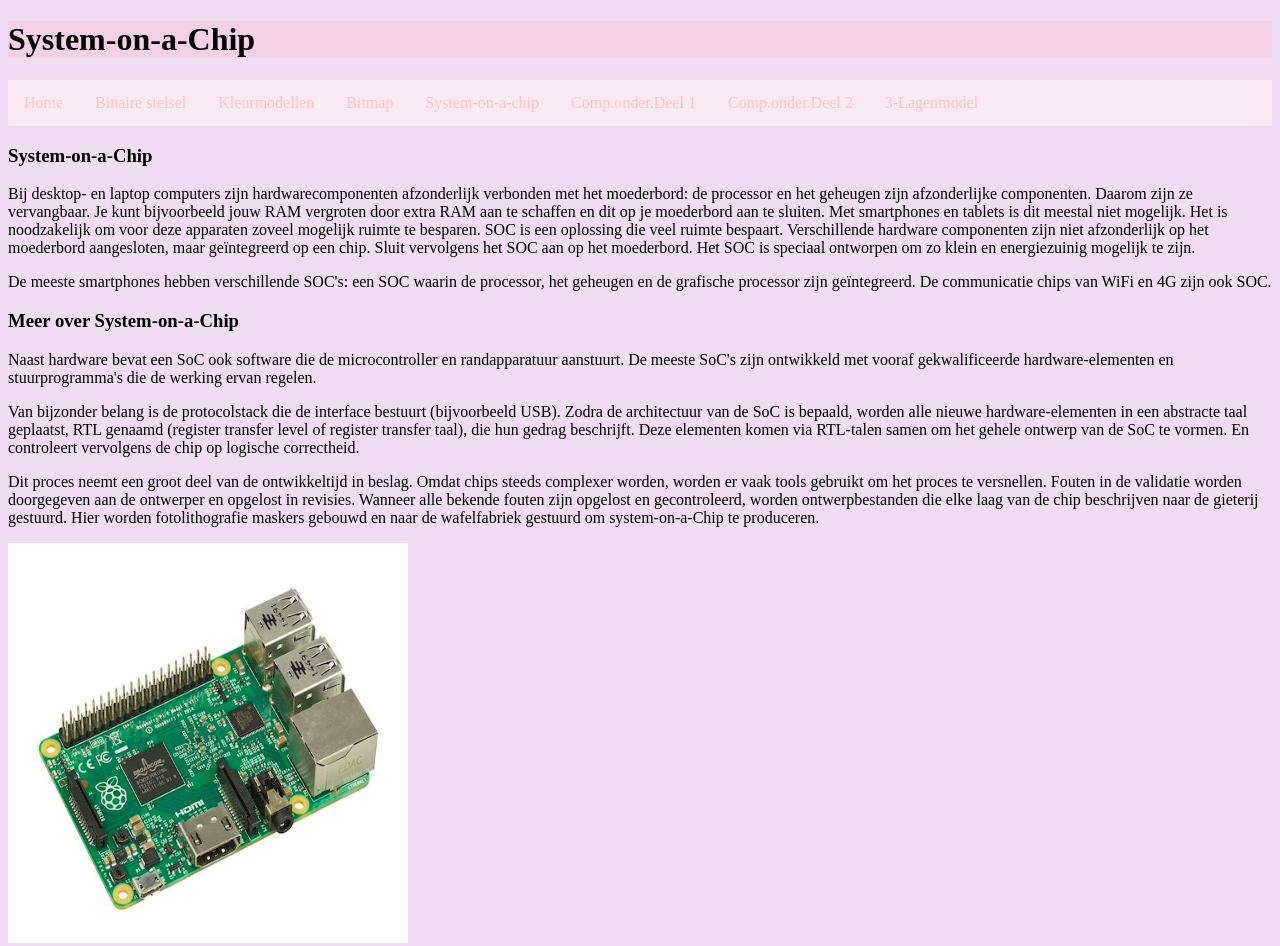
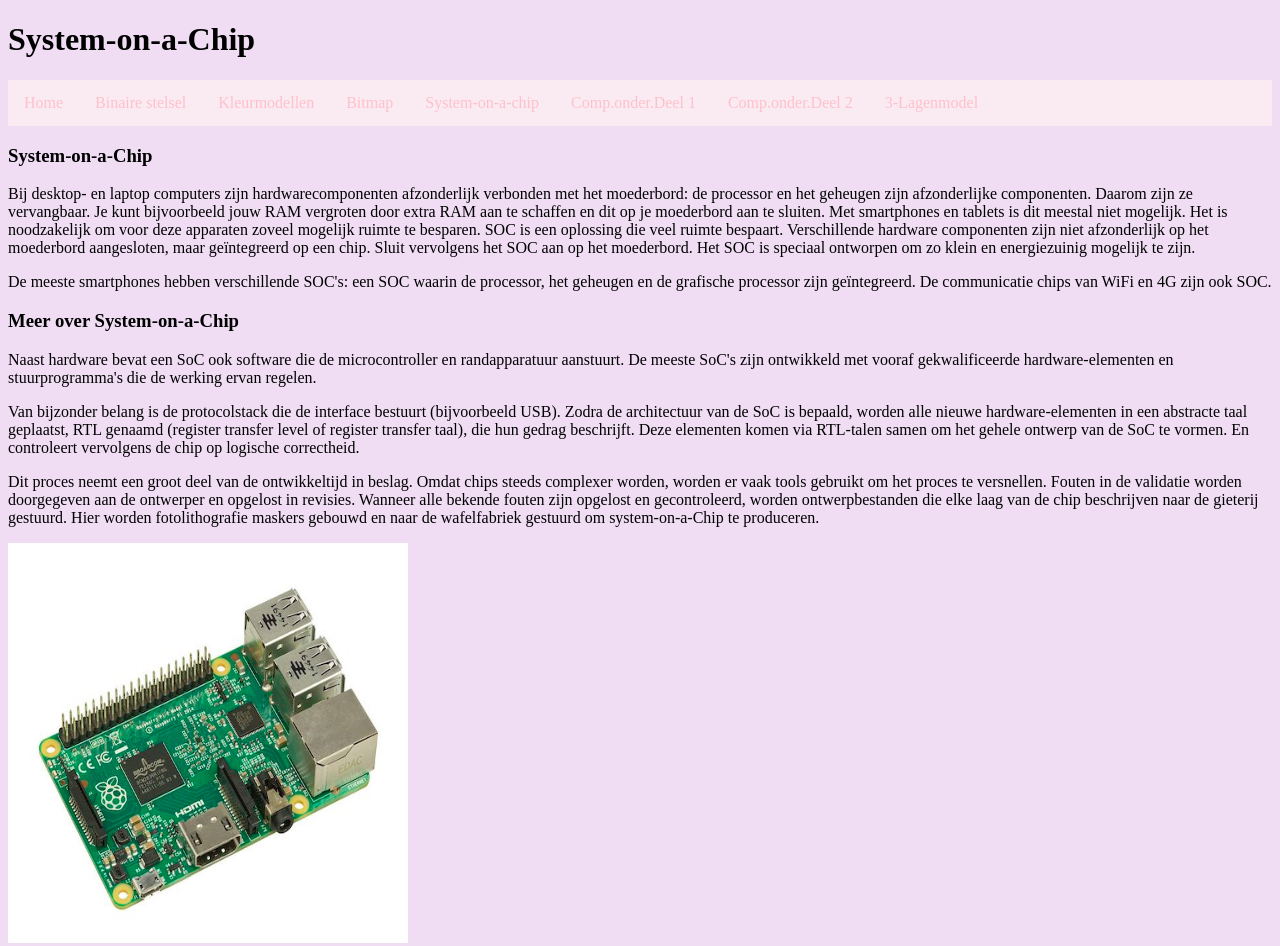
Before and after one commit to Usseername/Loubna, a plain HTML site: page Systemonachip.html in a window 1280 px wide. Drawn offline with Linux system fonts and the light colour scheme.

Commit message:
Update Systemonachip.html

```diff
--- a/Systemonachip.html
+++ b/Systemonachip.html
@@ -6,7 +6,7 @@
         <meta charset="utf-8">
     </head>
     <body>
-    <h1 style="background-color:#f3d1e5">System-on-a-Chip</h1>
+    <h1 style="background-color:rgb(240, 221, 244)">System-on-a-Chip</h1>
 
   <header>
             <div class="navbar">
```
